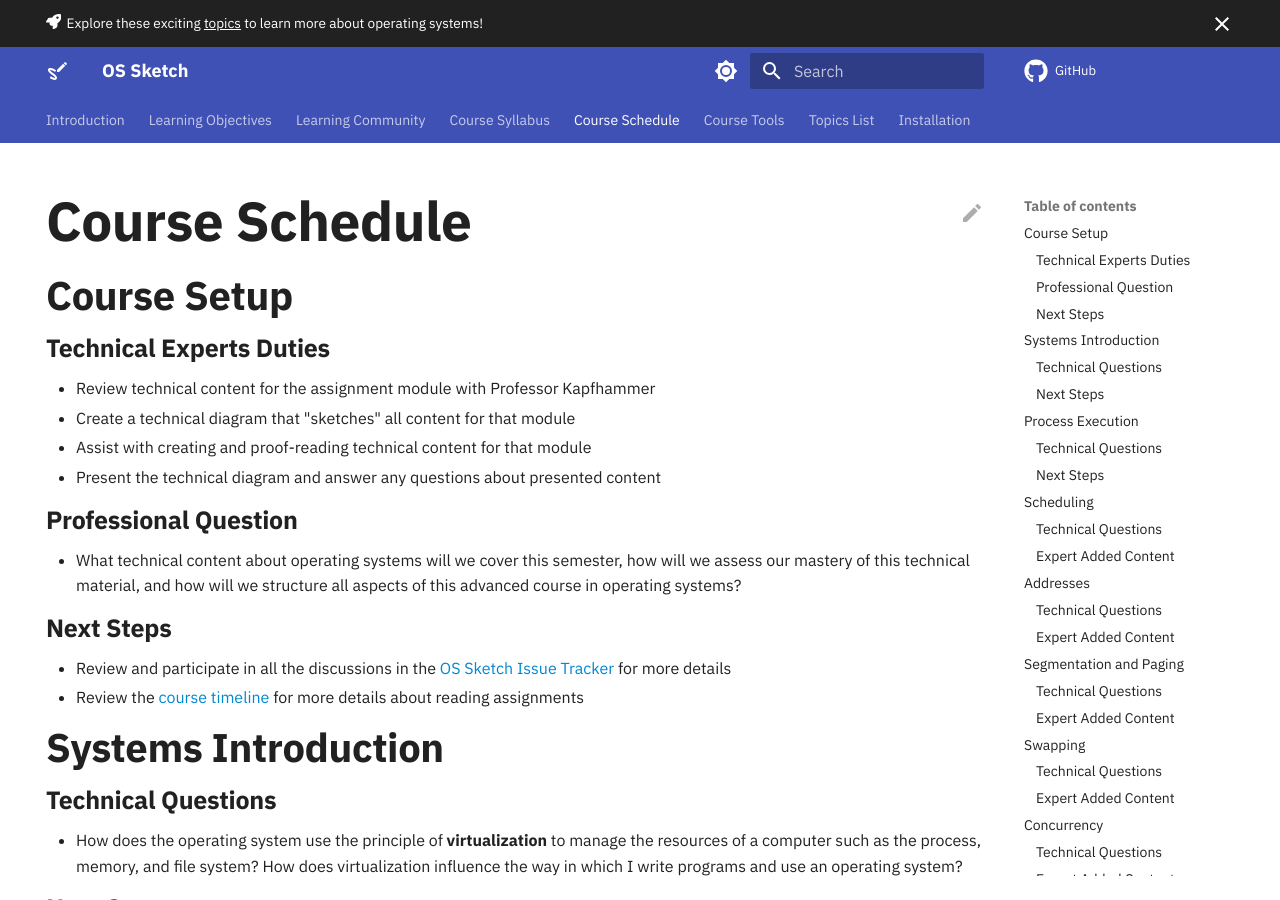
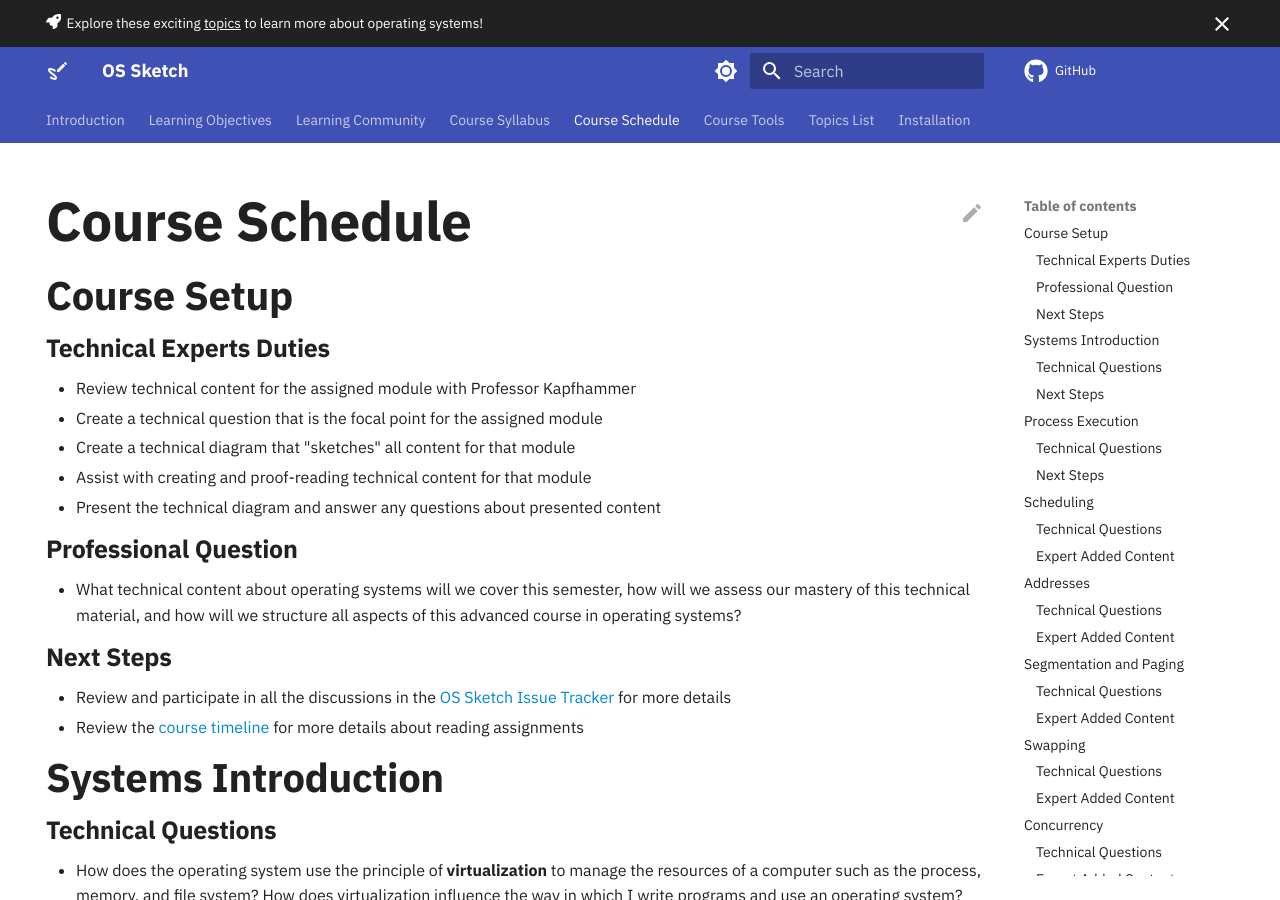
Before and after one commit to OS-Sketch/www.os-sketch.com, an MkDocs documentation site: the page built from docs/operating-systems/schedule.md, in a window 1280 px wide and 900 px high. Built offline with MkDocs 1.6.1 and Material for MkDocs 9.7.7, drawn with Linux system fonts in a browser that asks for light colours; comment, search, counter and statistics services are not loaded.

Commit message:
fix: Clarify the duties of a technical expert in schedule.

```diff
--- a/docs/operating-systems/schedule.md
+++ b/docs/operating-systems/schedule.md
@@ -9,7 +9,8 @@ hide:
 
 ### Technical Experts Duties
 
-- Review technical content for the assignment module with Professor Kapfhammer
+- Review technical content for the assigned module with Professor Kapfhammer
+- Create a technical question that is the focal point for the assigned module
 - Create a technical diagram that "sketches" all content for that module
 - Assist with creating and proof-reading technical content for that module
 - Present the technical diagram and answer any questions about presented content
```
